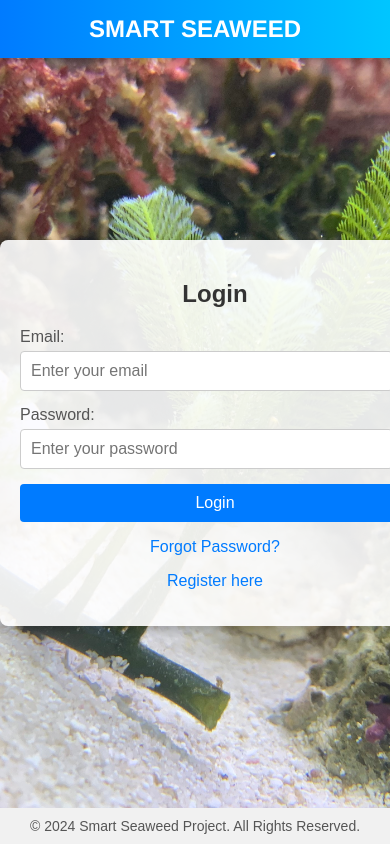
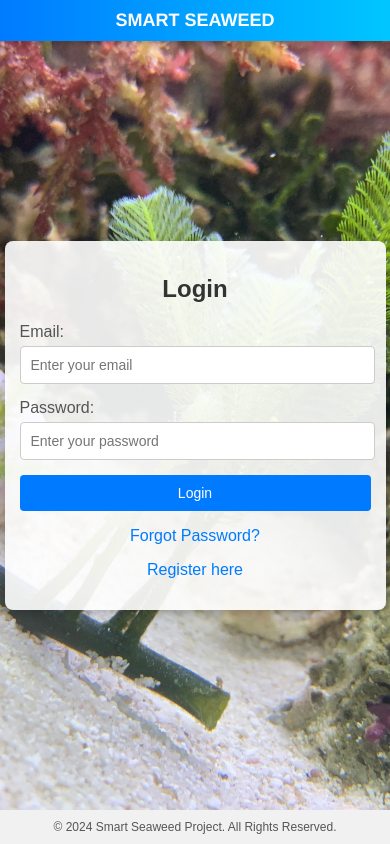
Before and after one commit to aminfaiad/fypseaweed, a PHP site: page /Real/login.php in a window 390 px wide. Run offline with PHP 8.4, Linux system fonts and the light colour scheme.

Commit message:
mobile support

```diff
--- a/Real/style.css
+++ b/Real/style.css
@@ -26,7 +26,7 @@ body {
     border-radius: 8px;
     padding: 20px;
     box-shadow: 0 4px 8px rgba(0, 0, 0, 0.2);
-    width: 100%;
+    width: 90%; /* Adjusted for mobile screens */
     max-width: 400px;
     margin: auto;
 }
@@ -49,7 +49,7 @@ label {
 
 input[type="email"],
 input[type="password"] {
-    width: 90%;
+    width: 100%; /* Adjusted for consistency */
     padding: 10px;
     border: 1px solid #ccc;
     border-radius: 4px;
@@ -93,3 +93,38 @@ input[type="password"] {
     font-size: 14px;
     color: #555;
 }
+
+/* Responsive Design */
+@media (max-width: 768px) {
+    .navbar {
+        font-size: 18px; /* Reduce font size for smaller screens */
+        padding: 10px 15px;
+    }
+
+    .login-container {
+        padding: 15px; /* Adjust padding for smaller devices */
+    }
+
+    input[type="email"],
+    input[type="password"] {
+        font-size: 14px; /* Adjust input font size for better readability */
+        max-width: 95%;
+    }
+
+    .btn {
+        font-size: 14px; /* Adjust button font size */
+    }
+
+    .footer {
+        font-size: 12px; /* Smaller font size for footer */
+        position: sticky;
+    }
+
+    html, body {
+        margin: 0;
+        padding: 0;
+        height: 100%; /* Ensure the body fills the viewport height */
+        display: flex;
+        flex-direction: column; /* Stack content vertically */
+    }
+}
```
Also changed, not shown: Real/dashboard.php (+75 -0 lines), Real/graph.php (+6 -3 lines), database.sql (renamed from database.txt, +12 -4 lines), 1 other file.
